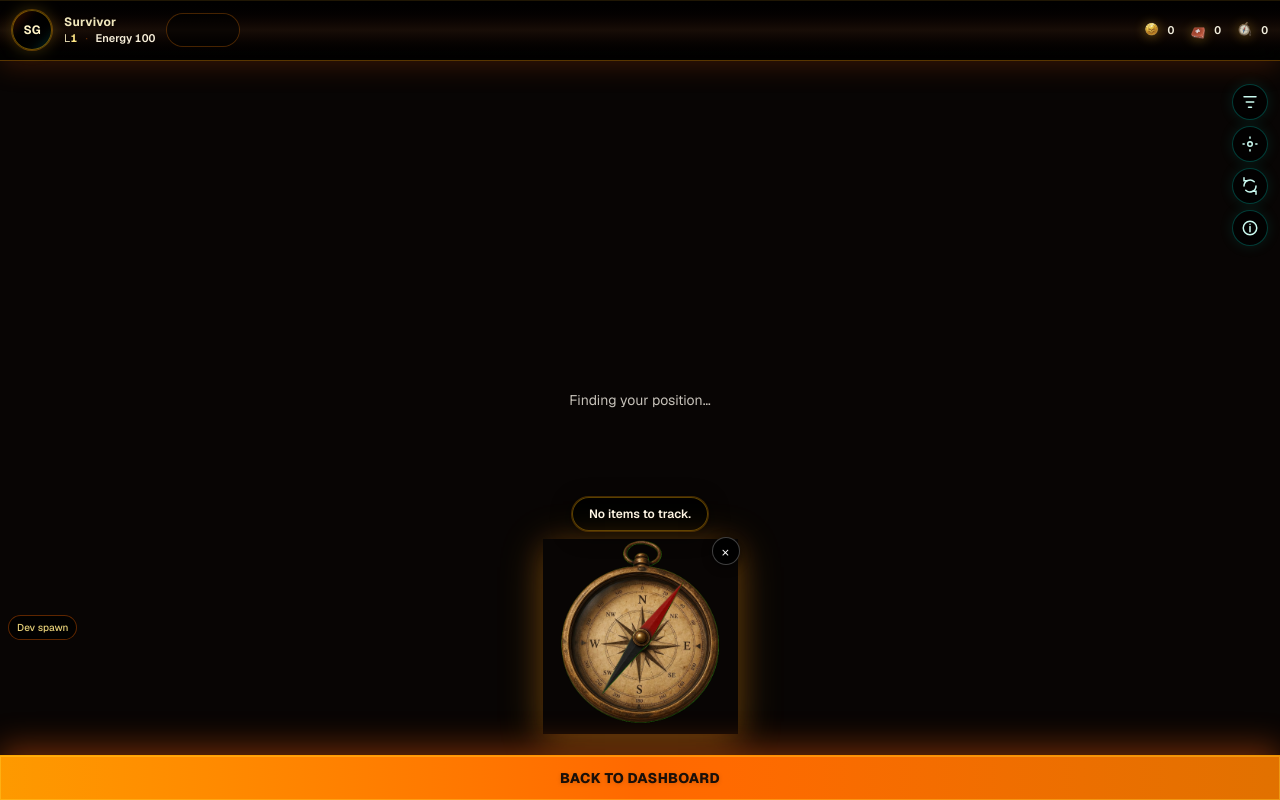
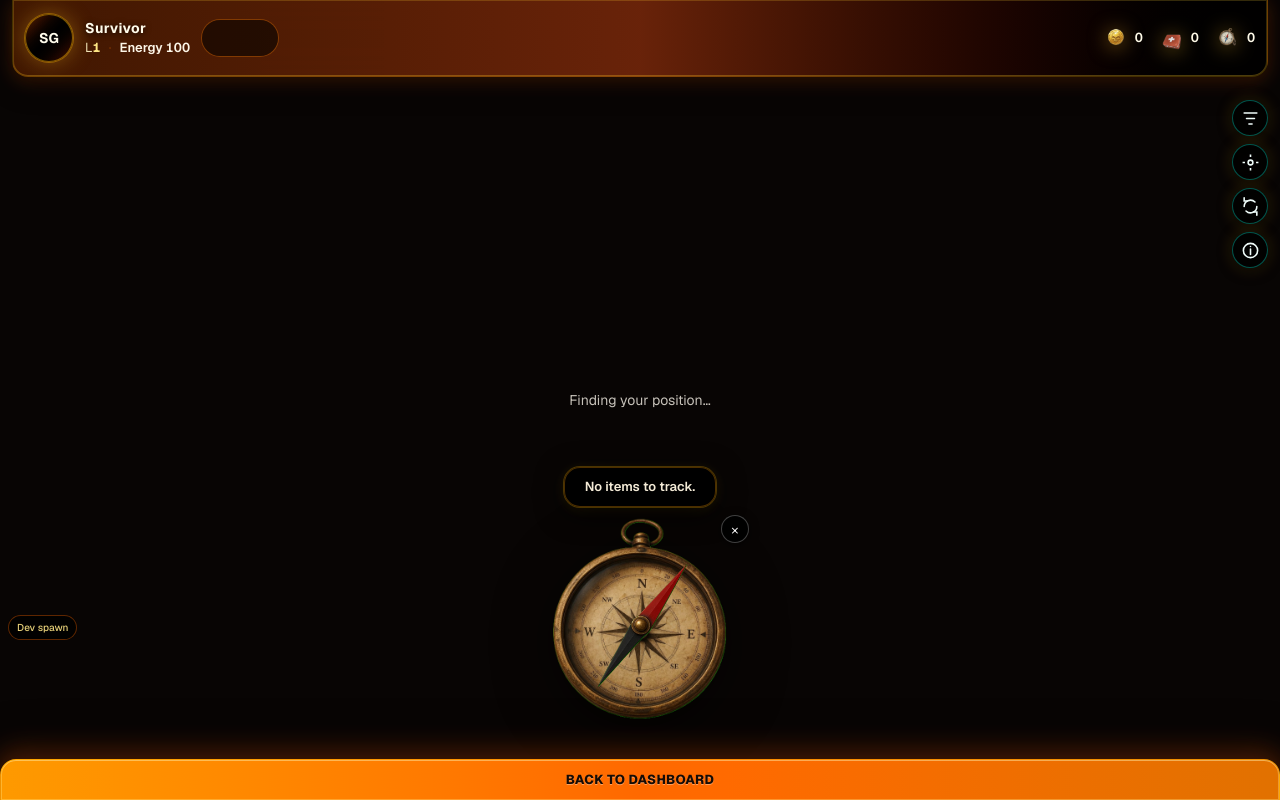
Before and after one commit to connectschalk/ar-hunt, a Next.js app: page /map in a window 1280 px wide. Built offline with nearby package versions, Linux system fonts and the light colour scheme; no server answers.

Commit message:
SG Compass v 11

```diff
--- a/app/globals.css
+++ b/app/globals.css
@@ -70,23 +70,33 @@ body {
   object-position: center;
 }
 
-/* Selected map loot marker — compass target (glow + breathing scale) */
+/* Selected marker — glow pulse only (no transform → stable Leaflet hitbox/position) */
 .map-item-marker--target.leaflet-marker-icon,
 .leaflet-marker-icon.map-item-marker--target {
-  transform-origin: center center;
-  will-change: transform, filter;
-  filter: drop-shadow(0 0 14px rgba(255, 180, 60, 0.95));
+  will-change: filter;
+  filter: drop-shadow(0 0 12px rgba(255, 175, 55, 0.92))
+    drop-shadow(0 0 4px rgba(234, 88, 12, 0.55));
   animation: survivorMarkerPulse 1.6s ease-in-out infinite;
 }
 
 @keyframes survivorMarkerPulse {
   0%,
   100% {
-    transform: scale(1);
-    filter: drop-shadow(0 0 10px rgba(255, 180, 60, 0.85));
+    filter: drop-shadow(0 0 10px rgba(255, 185, 70, 0.85))
+      drop-shadow(0 0 4px rgba(251, 191, 36, 0.45))
+      drop-shadow(0 0 2px rgba(0, 0, 0, 0.5));
   }
   50% {
-    transform: scale(1.15);
-    filter: drop-shadow(0 0 22px rgba(255, 200, 90, 1));
+    filter: drop-shadow(0 0 26px rgba(255, 205, 95, 1))
+      drop-shadow(0 0 16px rgba(251, 180, 50, 0.88))
+      drop-shadow(0 0 8px rgba(234, 88, 12, 0.65))
+      drop-shadow(0 0 3px rgba(0, 0, 0, 0.55));
   }
 }
+
+/* /map compass — keep PNG stack visually floating (no plate behind Next/Image) */
+.island-map-compass-stack img,
+.island-map-compass-stack span {
+  background: transparent !important;
+  background-color: transparent !important;
+}
--- a/app/map/IslandMapClient.tsx
+++ b/app/map/IslandMapClient.tsx
@@ -113,11 +113,17 @@ function buildItemPopupHtml(
   const sel =
     isSelected &&
     `<span style="display:block;margin-top:8px;color:#fcd34d;font-size:11px;font-weight:600;letter-spacing:.02em">Selected target</span>`;
+  const canCollect =
+    distM != null && distM <= MAP_COLLECT_RADIUS_M;
+  const collectBlock = canCollect
+    ? `<button type="button" data-map-collect="${item.id}" style="margin-top:10px;width:100%;padding:9px 10px;border-radius:10px;border:1px solid rgba(251,191,36,0.55);background:linear-gradient(180deg,#b45309 0%,#7c2d12 100%);color:#fffbeb;font-weight:700;font-size:12px;cursor:pointer;box-shadow:0 2px 8px rgba(0,0,0,.4)">Collect</button>`
+    : `<p style="margin-top:8px;opacity:.8;font-size:11px;line-height:1.35">Move within ${MAP_COLLECT_RADIUS_M} m to collect.</p>`;
   return `<div style="font-size:13px;line-height:1.45;min-width:140px">
             <strong>${item.variant}</strong><br/>
             <span style="opacity:.85">${capRarity}</span><br/>
             <span style="opacity:.9">${distLine}</span>
             ${sel || ""}
+            ${collectBlock}
           </div>`;
 }
 
@@ -183,7 +189,7 @@ function IconCompassRose(props: SVGProps<SVGSVGElement>) {
 }
 
 const hudIconBtn =
-  "flex h-9 w-9 shrink-0 items-center justify-center rounded-full border border-teal-600/40 bg-black/65 text-teal-100 shadow-[0_0_14px_rgba(20,184,166,0.14)] backdrop-blur-md transition hover:border-amber-400/55 hover:text-amber-50 hover:shadow-[0_0_18px_rgba(251,191,36,0.22)] focus-visible:outline-none focus-visible:ring-2 focus-visible:ring-amber-500/50 active:scale-95";
+  "flex h-9 w-9 shrink-0 items-center justify-center rounded-full border border-teal-500/45 bg-black/72 text-teal-50 shadow-[0_2px_14px_rgba(0,0,0,0.55),0_0_18px_rgba(251,191,36,0.18)] backdrop-blur-md transition hover:border-amber-400/55 hover:text-amber-50 hover:shadow-[0_2px_16px_rgba(0,0,0,0.5),0_0_26px_rgba(251,191,36,0.35)] focus-visible:outline-none focus-visible:ring-2 focus-visible:ring-amber-400/45 active:scale-95";
 
 export function IslandMapClient() {
   const [userPos, setUserPos] = useState<{ lat: number; lng: number } | null>(
@@ -208,6 +214,8 @@ export function IslandMapClient() {
   const userPosRef = useRef<{ lat: number; lng: number } | null>(null);
   const collectHandlerRef = useRef<(item: MapItem) => void>(() => {});
   const hasSpawnedInitialItemsRef = useRef(false);
+  const manualCompassTargetIdRef = useRef<string | null>(null);
+  const mapCollectCleanupRef = useRef<(() => void) | null>(null);
   const playerMarkerRef = useRef<LeafletCircleMarker | null>(null);
   const prevRotationRef = useRef<number | null>(null);
 
@@ -218,6 +226,10 @@ export function IslandMapClient() {
   useEffect(() => {
     itemsForMapRef.current = items;
   }, [items]);
+
+  useEffect(() => {
+    manualCompassTargetIdRef.current = manualCompassTargetId;
+  }, [manualCompassTargetId]);
 
   useEffect(() => {
     setGame(loadGameState());
@@ -464,6 +476,24 @@ export function IslandMapClient() {
       mapRef.current = map;
       setMapReady(true);
 
+      const rootEl = mapDivRef.current;
+      if (rootEl) {
+        const handleMapCollectClick = (e: MouseEvent) => {
+          const btn = (e.target as HTMLElement).closest("[data-map-collect]");
+          if (!btn || !rootEl.contains(btn)) return;
+          e.preventDefault();
+          e.stopPropagation();
+          const id = btn.getAttribute("data-map-collect");
+          if (!id) return;
+          const found = itemsForMapRef.current.find((i) => i.id === id);
+          if (found) collectHandlerRef.current(found);
+        };
+        rootEl.addEventListener("click", handleMapCollectClick);
+        mapCollectCleanupRef.current = () => {
+          rootEl.removeEventListener("click", handleMapCollectClick);
+        };
+      }
+
       window.setTimeout(() => {
         map.invalidateSize();
       }, 200);
@@ -481,6 +511,8 @@ export function IslandMapClient() {
 
   useEffect(() => {
     return () => {
+      mapCollectCleanupRef.current?.();
+      mapCollectCleanupRef.current = null;
       playerMarkerRef.current = null;
       if (mapRef.current) {
         mapRef.current.remove();
@@ -509,7 +541,7 @@ export function IslandMapClient() {
 
       list.forEach((item) => {
         const layout = mapItemIconLayout(item.rarity);
-        const isSel = item.id === manualCompassTargetId;
+        const isSel = item.id === manualCompassTargetIdRef.current;
         const m = L.marker([item.lat, item.lng], {
           icon: L.icon({
             iconUrl: getMapItemIconSrc(item),
@@ -527,10 +559,8 @@ export function IslandMapClient() {
           maxWidth: 260,
         });
 
-        m.on("click", (ev) => {
-          L.DomEvent.stopPropagation(ev);
+        m.on("click", () => {
           setManualCompassTargetId(item.id);
-          collectHandlerRef.current(item);
         });
 
         itemMarkersRef.current.set(item.id, m);
@@ -540,12 +570,12 @@ export function IslandMapClient() {
     return () => {
       cancelled = true;
     };
-  }, [items, mapReady, manualCompassTargetId]);
+  }, [items, mapReady]);
 
   useEffect(() => {
     if (!mapReady || !mapRef.current) return;
 
-    void import("leaflet").then(() => {
+    void import("leaflet").then((L) => {
       if (!mapRef.current) return;
       const pos = userPosRef.current;
       itemsForMapRef.current.forEach((item) => {
@@ -556,6 +586,14 @@ export function IslandMapClient() {
         );
         const isSel = item.id === manualCompassTargetId;
         m.setPopupContent(buildItemPopupHtml(item, distM, isSel));
+        const layout = mapItemIconLayout(item.rarity);
+        m.setIcon(
+          L.icon({
+            iconUrl: getMapItemIconSrc(item),
+            ...layout,
+            className: `map-item-marker-icon${isSel ? " map-item-marker--target" : ""}`,
+          }),
+        );
       });
     });
   }, [userPos, mapReady, items, manualCompassTargetId]);
@@ -576,30 +614,30 @@ export function IslandMapClient() {
         className="treasure-map-leaflet absolute inset-0 z-0 h-full w-full [&_.leaflet-control-attribution]:z-[500] [&_.leaflet-control-attribution]:text-[10px] [&_.leaflet-control-attribution]:bg-black/45 [&_.leaflet-control-attribution]:text-zinc-400 [&_.leaflet-marker-pane_img]:drop-shadow-[0_3px_12px_rgba(0,0,0,0.65)]"
       />
 
-      {/* Top HUD — amber / fire strip (above Leaflet UI) */}
-      <div className="pointer-events-none absolute inset-x-0 top-0 z-[10000] pt-[env(safe-area-inset-top)]">
-        <div className="pointer-events-auto flex items-center justify-between gap-2 border-b border-amber-500/35 bg-gradient-to-b from-black/80 via-[#1a0f08]/88 to-black/75 px-3 py-2.5 shadow-[0_4px_28px_rgba(234,88,12,0.22),inset_0_1px_0_rgba(251,191,36,0.12)] backdrop-blur-md">
+      {/* Top HUD — amber/fire strip (matches bottom dock) */}
+      <div className="pointer-events-none absolute inset-x-0 top-0 z-[10000] px-2 pt-[env(safe-area-inset-top)] sm:px-3">
+        <div className="pointer-events-auto flex items-center justify-between gap-2 rounded-b-2xl border border-amber-400/25 border-t-0 bg-gradient-to-r from-amber-950/92 via-orange-900/82 to-black/85 px-3 py-3.5 shadow-[0_8px_28px_rgba(0,0,0,0.45),0_4px_18px_rgba(234,88,12,0.28),inset_0_-1px_0_rgba(251,191,36,0.12)] backdrop-blur-xl ring-1 ring-inset ring-amber-300/20">
           <div className="flex min-w-0 flex-1 items-center gap-3">
             <div
-              className="flex h-10 w-10 shrink-0 items-center justify-center rounded-full border border-amber-400/40 bg-gradient-to-br from-amber-900/50 via-black to-teal-950/80 text-xs font-bold text-amber-100 shadow-[0_0_16px_rgba(251,191,36,0.25)] ring-1 ring-amber-500/30"
+              className="flex h-12 w-12 shrink-0 items-center justify-center rounded-full border border-amber-400/45 bg-gradient-to-br from-amber-900/55 via-black to-orange-950/75 text-[14px] font-bold text-amber-50 shadow-[0_0_22px_rgba(251,191,36,0.35)] ring-1 ring-amber-400/35"
               aria-hidden
             >
               SG
             </div>
             <div className="min-w-0 leading-tight">
-              <p className="truncate text-xs font-bold tracking-wide text-amber-100/95 drop-shadow-sm">
+              <p className="truncate text-[14px] font-bold tracking-wide text-amber-50 drop-shadow-[0_1px_3px_rgba(0,0,0,0.75)]">
                 Survivor
               </p>
-              <p className="mt-0.5 text-[11px] tabular-nums text-amber-100/90">
+              <p className="mt-0.5 text-[13px] tabular-nums text-amber-100/92">
                 L<span className="font-bold text-amber-200">{game.level}</span>
-                <span className="mx-2 text-amber-700/50">·</span>
-                <span className="font-semibold text-[#f8efd9]">
+                <span className="mx-2 text-amber-700/45">·</span>
+                <span className="font-semibold text-[#fdf6e8]">
                   Energy {game.energy}
                 </span>
               </p>
             </div>
             <div
-              className="hidden h-8 max-w-[72px] flex-1 overflow-hidden rounded-full bg-black/50 ring-1 ring-amber-600/30 sm:block"
+              className="hidden h-9 max-w-[76px] flex-1 overflow-hidden rounded-full bg-black/55 ring-1 ring-amber-600/35 sm:block"
               title="XP progress"
               aria-hidden
             >
@@ -610,16 +648,16 @@ export function IslandMapClient() {
             </div>
           </div>
           <div
-            className="flex shrink-0 items-center gap-3 text-[11px] font-semibold tabular-nums text-amber-50/95"
+            className="flex shrink-0 items-center gap-3.5 text-[13px] font-semibold tabular-nums text-amber-50"
             title="Coins · Idols · Clues"
           >
             <span className="flex items-center gap-1.5">
               <Image
                 src="/map-icons/coin.png"
                 alt=""
-                width={22}
-                height={22}
-                className="h-[22px] w-[22px] object-contain drop-shadow-[0_1px_6px_rgba(251,191,36,0.4)]"
+                width={28}
+                height={28}
+                className="h-7 w-7 object-contain drop-shadow-[0_2px_10px_rgba(251,191,36,0.5)]"
               />
               {game.coins}
             </span>
@@ -627,9 +665,9 @@ export function IslandMapClient() {
               <Image
                 src="/map-icons/medical-kit.png"
                 alt=""
-                width={22}
-                height={22}
-                className="h-[22px] w-[22px] object-contain drop-shadow-[0_1px_6px_rgba(251,191,36,0.35)]"
+                width={28}
+                height={28}
+                className="h-7 w-7 object-contain drop-shadow-[0_2px_10px_rgba(251,191,36,0.45)]"
               />
               {game.idols}
             </span>
@@ -637,9 +675,9 @@ export function IslandMapClient() {
               <Image
                 src="/map-icons/compass.png"
                 alt=""
-                width={22}
-                height={22}
-                className="h-[22px] w-[22px] object-contain drop-shadow-[0_1px_6px_rgba(251,191,36,0.35)]"
+                width={28}
+                height={28}
+                className="h-7 w-7 object-contain drop-shadow-[0_2px_10px_rgba(251,191,36,0.45)]"
               />
               {game.clues}
             </span>
@@ -654,7 +692,7 @@ export function IslandMapClient() {
       </div>
 
       {/* Right icon rail — below top HUD */}
-      <div className="pointer-events-auto absolute right-2 top-[calc(env(safe-area-inset-top)+5.25rem)] z-[10000] flex flex-col gap-1.5 sm:right-3">
+      <div className="pointer-events-auto absolute right-2 top-[calc(env(safe-area-inset-top)+6.25rem)] z-[10000] flex flex-col gap-2 sm:right-3">
         <button
           type="button"
           className={hudIconBtn}
@@ -662,7 +700,7 @@ export function IslandMapClient() {
           title="Filter (coming soon)"
           onClick={onFilterPlaceholder}
         >
-          <IconFilter className="h-[18px] w-[18px]" aria-hidden />
+          <IconFilter className="h-[19px] w-[19px]" aria-hidden />
         </button>
         <button
           type="button"
@@ -671,7 +709,7 @@ export function IslandMapClient() {
           title="Center on me"
           onClick={centerMapOnPlayer}
         >
-          <IconLocate className="h-[18px] w-[18px]" aria-hidden />
+          <IconLocate className="h-[19px] w-[19px]" aria-hidden />
         </button>
         <button
           type="button"
@@ -680,7 +718,7 @@ export function IslandMapClient() {
           title="Search new area"
           onClick={onSearchNewArea}
         >
-          <IconRefreshArea className="h-[18px] w-[18px]" aria-hidden />
+          <IconRefreshArea className="h-[19px] w-[19px]" aria-hidden />
         </button>
         <button
           type="button"
@@ -689,7 +727,7 @@ export function IslandMapClient() {
           title="Map tips"
           onClick={() => setInfoOpen(true)}
         >
-          <IconInfo className="h-[18px] w-[18px]" aria-hidden />
+          <IconInfo className="h-[19px] w-[19px]" aria-hidden />
         </button>
       </div>
 
@@ -706,9 +744,9 @@ export function IslandMapClient() {
 
       {/* Compass — fixed above bottom dock; bearing always from userPos to target */}
       {compassHudVisible && (
-        <div className="pointer-events-none fixed inset-x-0 bottom-[calc(3.85rem+env(safe-area-inset-bottom,0px))] z-[10040] flex flex-col items-center px-3">
+        <div className="pointer-events-none fixed inset-x-0 bottom-[calc(4.05rem+env(safe-area-inset-bottom,0px))] z-[10040] flex flex-col items-center px-3">
           <div className="pointer-events-auto flex w-full max-w-lg flex-col items-center pb-1">
-            <p className="mb-2 max-w-[min(92vw,360px)] rounded-full border border-amber-400/35 bg-black/82 px-4 py-2 text-center text-[12px] font-semibold leading-snug text-[#fff7e8] shadow-[0_4px_20px_rgba(0,0,0,0.75)] backdrop-blur-md ring-1 ring-amber-500/25">
+            <p className="mb-2.5 max-w-[min(92vw,380px)] rounded-2xl border border-amber-500/30 bg-black/92 px-5 py-2.5 text-center text-[13px] font-semibold leading-snug text-[#f5ecd8] shadow-[0_6px_28px_rgba(0,0,0,0.85),0_2px_12px_rgba(251,191,36,0.15)] backdrop-blur-xl ring-1 ring-amber-400/25">
               {compassLabel}
             </p>
 
@@ -722,21 +760,21 @@ export function IslandMapClient() {
                 ×
               </button>
 
-              <div className="relative mx-auto size-[min(44vw,170px)] shadow-[0_8px_40px_rgba(251,191,36,0.28),0_6px_28px_rgba(234,88,12,0.22),0_4px_20px_rgba(0,0,0,0.55)] sm:size-[195px]">
+              <div className="island-map-compass-stack relative mx-auto size-[min(44vw,187px)] sm:size-[214px]">
                 <Image
                   src="/map-ui/compass-base.png"
                   alt=""
                   fill
-                  sizes="200px"
-                  className="pointer-events-none object-contain object-center"
+                  sizes="220px"
+                  className="pointer-events-none object-contain object-center drop-shadow-[0_10px_28px_rgba(0,0,0,0.55)]"
                   priority
                 />
                 <Image
                   src="/map-ui/compass-dial.png"
                   alt=""
                   fill
-                  sizes="200px"
-                  className="pointer-events-none object-contain object-center"
+                  sizes="220px"
+                  className="pointer-events-none object-contain object-center drop-shadow-[0_10px_28px_rgba(0,0,0,0.55)] drop-shadow-[0_4px_14px_rgba(251,191,36,0.22)]"
                   style={{
                     transform: `rotate(${displayRotation}deg)`,
                     transformOrigin: "center center",
@@ -753,16 +791,18 @@ export function IslandMapClient() {
       {/* Bottom dock — always above map + Leaflet attribution */}
       <Link
         href="/play"
-        className="pointer-events-auto fixed bottom-0 left-0 right-0 z-[10050] flex justify-center border-t border-amber-400/45 bg-gradient-to-r from-amber-500 via-orange-500 to-amber-600 px-4 pb-[max(0.75rem,env(safe-area-inset-bottom))] pt-3 text-center text-sm font-extrabold uppercase tracking-wide text-[#1a0f08] shadow-[0_-8px_32px_rgba(234,88,12,0.45)] ring-1 ring-inset ring-amber-300/40 transition hover:brightness-[1.03] active:brightness-[0.98]"
+        className="pointer-events-auto fixed bottom-0 left-0 right-0 z-[10060] flex justify-center rounded-t-2xl border border-b-0 border-amber-400/45 bg-gradient-to-r from-amber-500 via-orange-500 to-amber-600 px-4 pb-[max(0.65rem,env(safe-area-inset-bottom))] pt-2.5 text-center text-[13px] font-extrabold uppercase tracking-wide text-[#160c06] shadow-[0_-12px_40px_rgba(0,0,0,0.5),0_-6px_28px_rgba(234,88,12,0.48),inset_0_1px_0_rgba(255,255,255,0.22)] ring-1 ring-inset ring-amber-200/35 transition hover:brightness-[1.03] active:brightness-[0.98]"
       >
-        <span className="max-w-lg drop-shadow-sm">Back to Dashboard</span>
+        <span className="max-w-lg drop-shadow-[0_1px_0_rgba(255,255,255,0.35)]">
+          Back to Dashboard
+        </span>
       </Link>
 
       {!compassHudVisible && (
         <button
           type="button"
           onClick={() => setCompassHudVisible(true)}
-          className="pointer-events-auto fixed bottom-[calc(4.5rem+env(safe-area-inset-bottom,0px))] right-3 z-[10045] flex h-11 w-11 shrink-0 items-center justify-center rounded-full border border-amber-500/45 bg-black/80 text-amber-100 shadow-[0_0_18px_rgba(251,191,36,0.28)] backdrop-blur-md transition hover:border-amber-300/60 hover:shadow-[0_0_22px_rgba(251,191,36,0.4)] focus-visible:outline-none focus-visible:ring-2 focus-visible:ring-amber-400/60 active:scale-95"
+          className="pointer-events-auto fixed bottom-[calc(4.65rem+env(safe-area-inset-bottom,0px))] right-3 z-[10055] flex h-11 w-11 shrink-0 items-center justify-center rounded-full border border-amber-500/45 bg-black/80 text-amber-100 shadow-[0_0_18px_rgba(251,191,36,0.28)] backdrop-blur-md transition hover:border-amber-300/60 hover:shadow-[0_0_22px_rgba(251,191,36,0.4)] focus-visible:outline-none focus-visible:ring-2 focus-visible:ring-amber-400/60 active:scale-95"
           aria-label="Show compass"
           title="Show compass"
         >
@@ -794,8 +834,8 @@ export function IslandMapClient() {
               Island map
             </h2>
             <p className="mt-3 text-sm leading-relaxed text-teal-100/85">
-              Walk closer to items. Tap markers when nearby to collect resources.
-              Tap an item to make the compass point to it.
+              Walk closer to items. Tap a marker to select it and open details;
+              use Collect in the popup when you are within range.
             </p>
           </div>
         </div>
@@ -818,7 +858,7 @@ export function IslandMapClient() {
 
       {toast && (
         <div
-          className={`pointer-events-none fixed left-1/2 z-[10060] max-w-[min(92vw,380px)] -translate-x-1/2 rounded-xl border border-teal-500/40 bg-[#0a1210]/95 px-4 py-2.5 text-center text-xs font-medium leading-snug text-[#f5f0e6] shadow-[0_0_28px_rgba(20,184,166,0.2)] ${toastBottomClass}`}
+          className={`pointer-events-none fixed left-1/2 z-[10070] max-w-[min(92vw,380px)] -translate-x-1/2 rounded-xl border border-teal-500/40 bg-[#0a1210]/95 px-4 py-2.5 text-center text-xs font-medium leading-snug text-[#f5f0e6] shadow-[0_0_28px_rgba(20,184,166,0.2)] ${toastBottomClass}`}
           role="status"
         >
           {toast}
```
